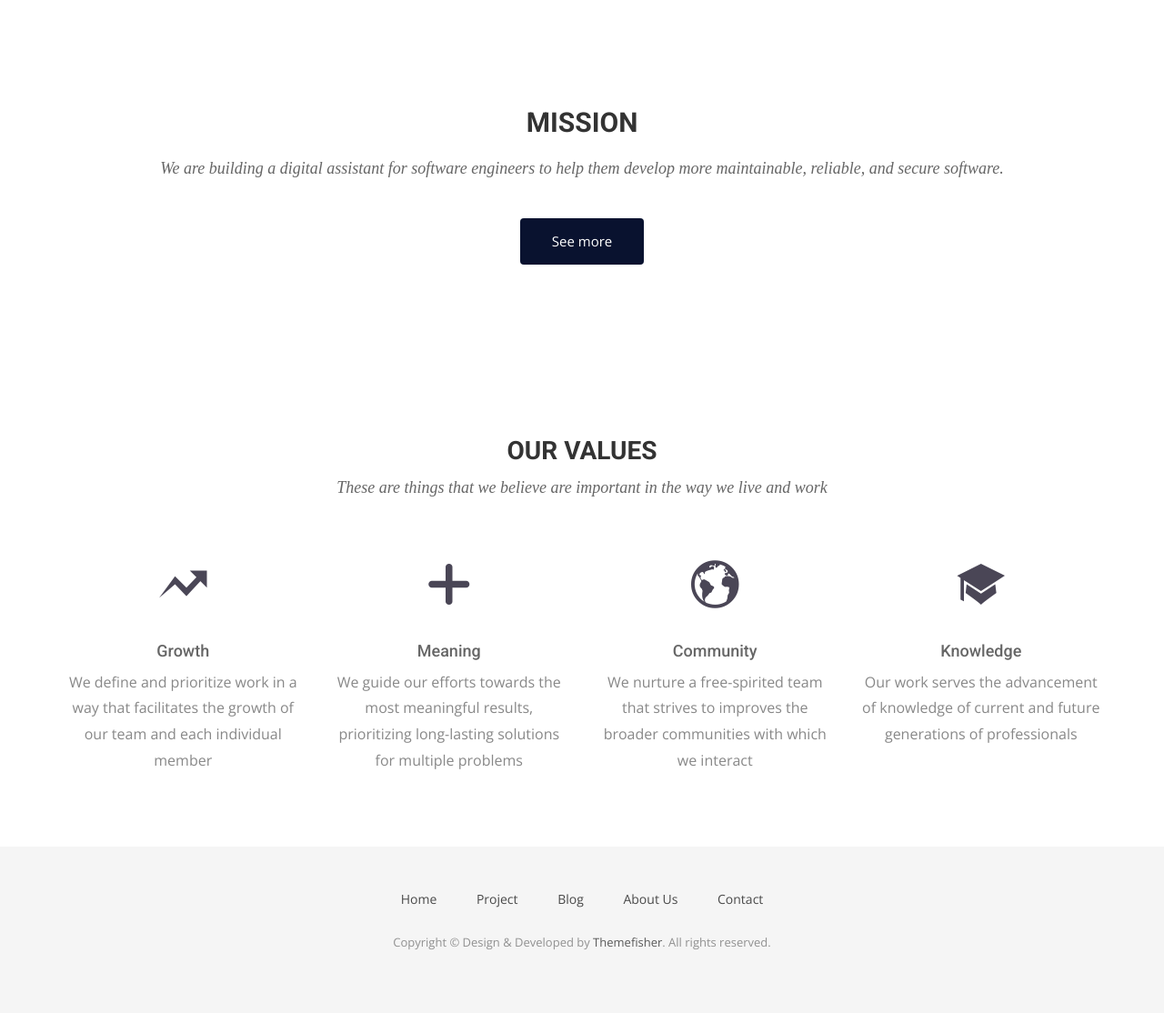
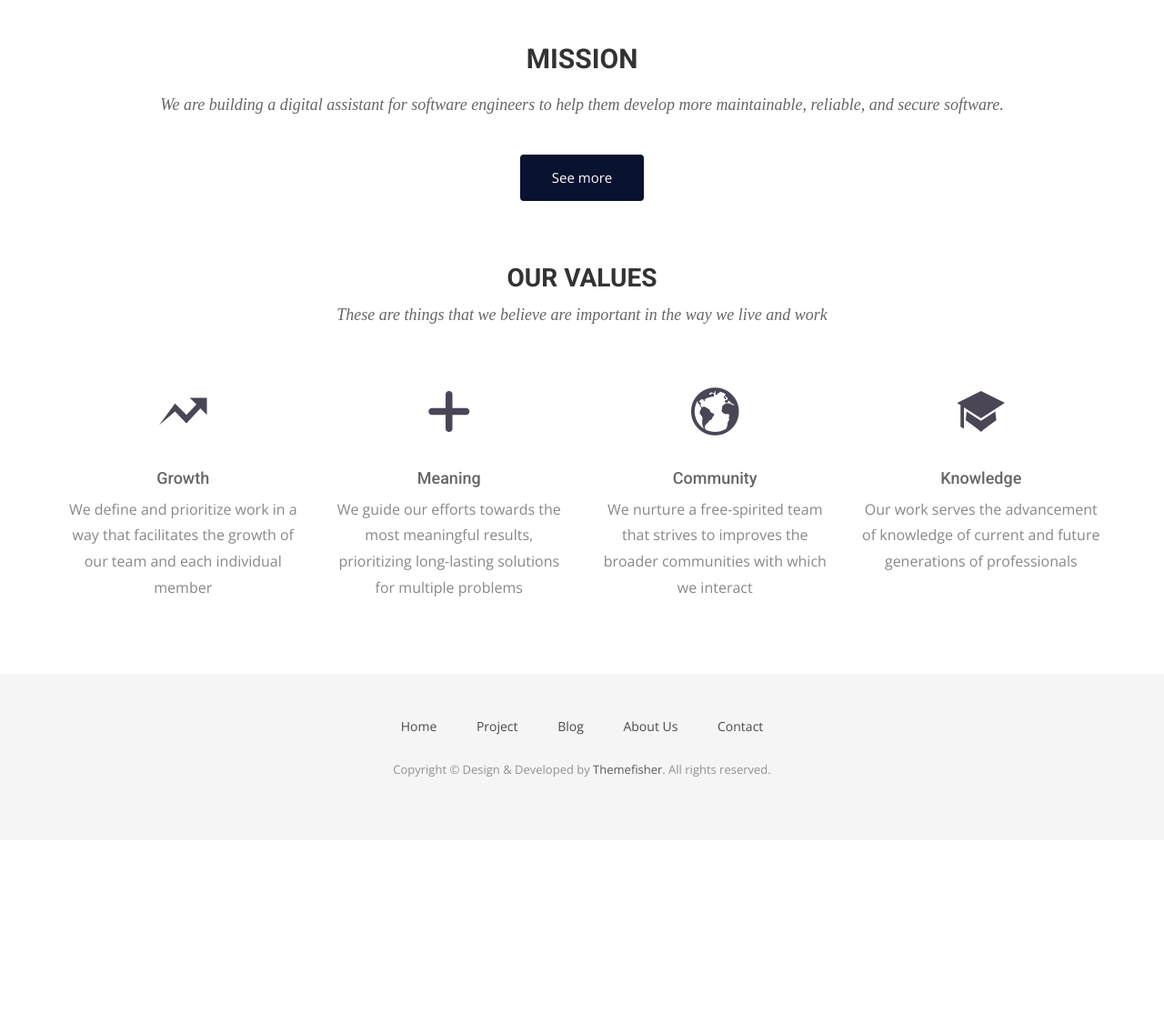
Before and after one commit to Clean-CaDET/clean-cadet.github.io, a Jekyll site: the page built from index.html, in a window 1280 px wide. Shown: the part 1186-2300 px from the top of the page at 91% size. Built offline with Jekyll 4.4.1, drawn with Linux system fonts in a browser that asks for light colours; nearby versions of some CDN libraries; some web fonts are replaced; after the commit the page ends 2110 px from its top, so only the background shows below that.

Commit message:
Update airspace.css

```diff
--- a/css/airspace.css
+++ b/css/airspace.css
@@ -175,7 +175,7 @@ font header .navbar-default .navbar-nav li a:hover {
 --*/
 #service {
   text-align: center;
-  padding: 50px 0;
+  padding: 0 0 50px 0;
 }
 #service .service-item {
   padding-bottom: 30px;
@@ -206,7 +206,6 @@ font header .navbar-default .navbar-nav li a:hover {
   /*background: url("../img/call-to-action-bg.jpg") no-repeat;
   background-size: cover;
   background-attachment: fixed;*/
-  padding: 70px 0px;
   position: relative;
   text-align: center;
   /*color: #fff;*/
```
